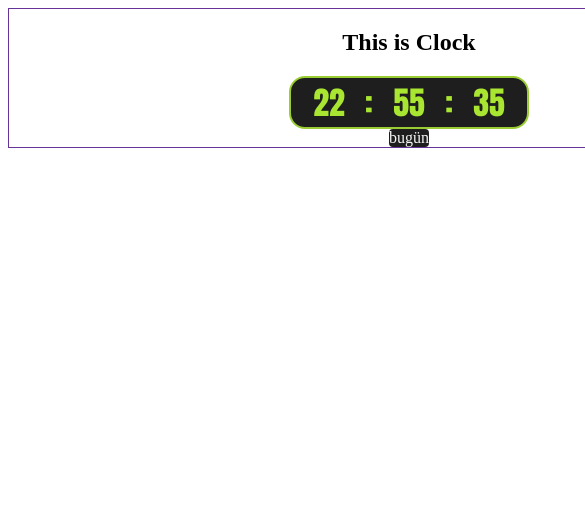
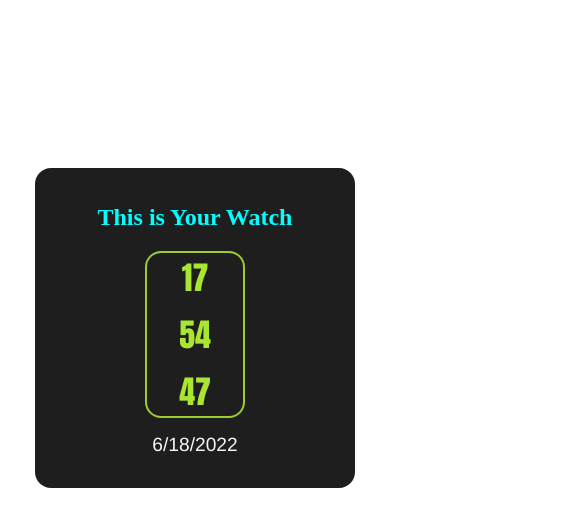
Before and after one commit to FatihG34/DigitalClock, a plain HTML site: page index.html in a window 390 px wide. Shown: the top 526 px of the page, 585 px wide, since content can reach past the window. Drawn offline with Linux system fonts and the light colour scheme.

Commit message:
finished

```diff
--- a/app.js
+++ b/app.js
@@ -3,12 +3,14 @@ const minute = document.querySelector(".minute");
 const second = document.querySelector(".second");
 const date = document.querySelector(".date");
 
-let saat = new Date();
-console.log(saat.toLocaleDateString());
-console.log(saat.toDateString());
+// let saat = new Date();
+// console.log(saat.toLocaleDateString());
+// console.log(saat.toDateString());
 const dateFunc = () => {
     let newDate = new Date();
-    let hours = newDate.getHours();
-    let minute = newDate.getMinutes();
-    let second = newDate.getSeconds();
-}
+    hour.innerHTML = newDate.getHours() < 10 ? "0" + newDate.getHours() : newDate.getHours();
+    minute.innerHTML = newDate.getMinutes() < 10 ? "0" + newDate.getMinutes() : newDate.getMinutes();
+    second.innerHTML = newDate.getSeconds() < 10 ? "0" + newDate.getSeconds() : newDate.getSeconds();
+    date.innerHTML = newDate.toLocaleDateString()
+};
+setInterval(dateFunc, 1000);
--- a/index.html
+++ b/index.html
@@ -11,27 +11,18 @@
 
 <body>
     <div class="main_container">
-        <h2>This is Clock</h2>
+        <h2>This is Your Watch</h2>
         <div class="container">
-            <div class="hour">22</div>
+            <div class="hour"></div>
             <div class="colon">:</div>
-            <div class="minute">55</div>
+            <div class="minute"></div>
             <div class="colon">:</div>
-            <div class="second">35</div>
+            <div class="second"></div>
         </div>
 
-        <div class="date">bugün</div>
+        <div class="date"></div>
     </div>
 
-
-    <div class="secondclock">
-        <div class="clock">
-
-        </div>
-        <div class="datee">
-
-        </div>
-    </div>
     <script src="./app.js"></script>
 </body>
 
--- a/style.css
+++ b/style.css
@@ -1,29 +1,36 @@
 .main_container {
-    width: 50rem;
-    border: 1px solid rebeccapurple;
+    position: relative;
+    top: 10rem;
+    margin: auto;
+    width: 30rem;
+    height: 20rem;
+    background-color: rgb(31, 30, 30);
+    border-radius: 1rem;
     display: flex;
     flex-direction: column;
     align-items: center;
     justify-content: space-between;
 }
 
+h2 {
+    color: aqua;
+}
+
 .container {
     border: 2px solid yellowgreen;
     border-radius: 1rem;
-    width: 30%;
+    width: 13rem;
+    text-align: center;
     display: flex;
     flex-direction: row;
-    gap: .5rem;
-    align-items: center;
-    justify-content: space-around;
-    background-color: rgb(31, 30, 30);
-    box-sizing: border-box;
 }
 
 .hour,
 .minute,
 .second,
 .colon {
+    /* display: inline-block; */
+    width: 3rem;
     font-size: 2rem;
     font-family: Impact, Haettenschweiler, 'Arial Narrow Bold', sans-serif;
     color: rgb(169, 230, 49);
@@ -37,26 +44,49 @@
     margin-right: 1rem;
 }
 
-/* .colon {
-    align-self: flex-start;
-} */
-
 .date {
-    background-color: rgb(31, 30, 30);
+    font-family: 'Franklin Gothic Medium', 'Arial Narrow', Arial, sans-serif;
+    font-size: larger;
     border-radius: .25rem;
     color: whitesmoke;
+    padding: 1rem;
 }
 
 
-@media screen and (mx-width:576px) {
+@media screen and (max-width:576px) {
+    .main_container {
+        position: relative;
+        top: 10rem;
+        margin: auto;
+        width: 20rem;
+        height: 20rem;
+        background-color: rgb(31, 30, 30);
+        border-radius: 1rem;
+        display: flex;
+        flex-direction: column;
+        align-content: center;
+        justify-content: center;
+    }
+
     .container {
         border: 2px solid yellowgreen;
         border-radius: 1rem;
-        width: 8rem;
+        width: 6rem;
         display: flex;
         flex-direction: column;
         gap: .5rem;
         align-items: center;
-        background-color: rgb(31, 30, 30);
+    }
+
+    .colon {
+        display: none;
+    }
+
+    .hour {
+        margin-left: 0;
+    }
+
+    .second {
+        margin-right: 0;
     }
 }
```
